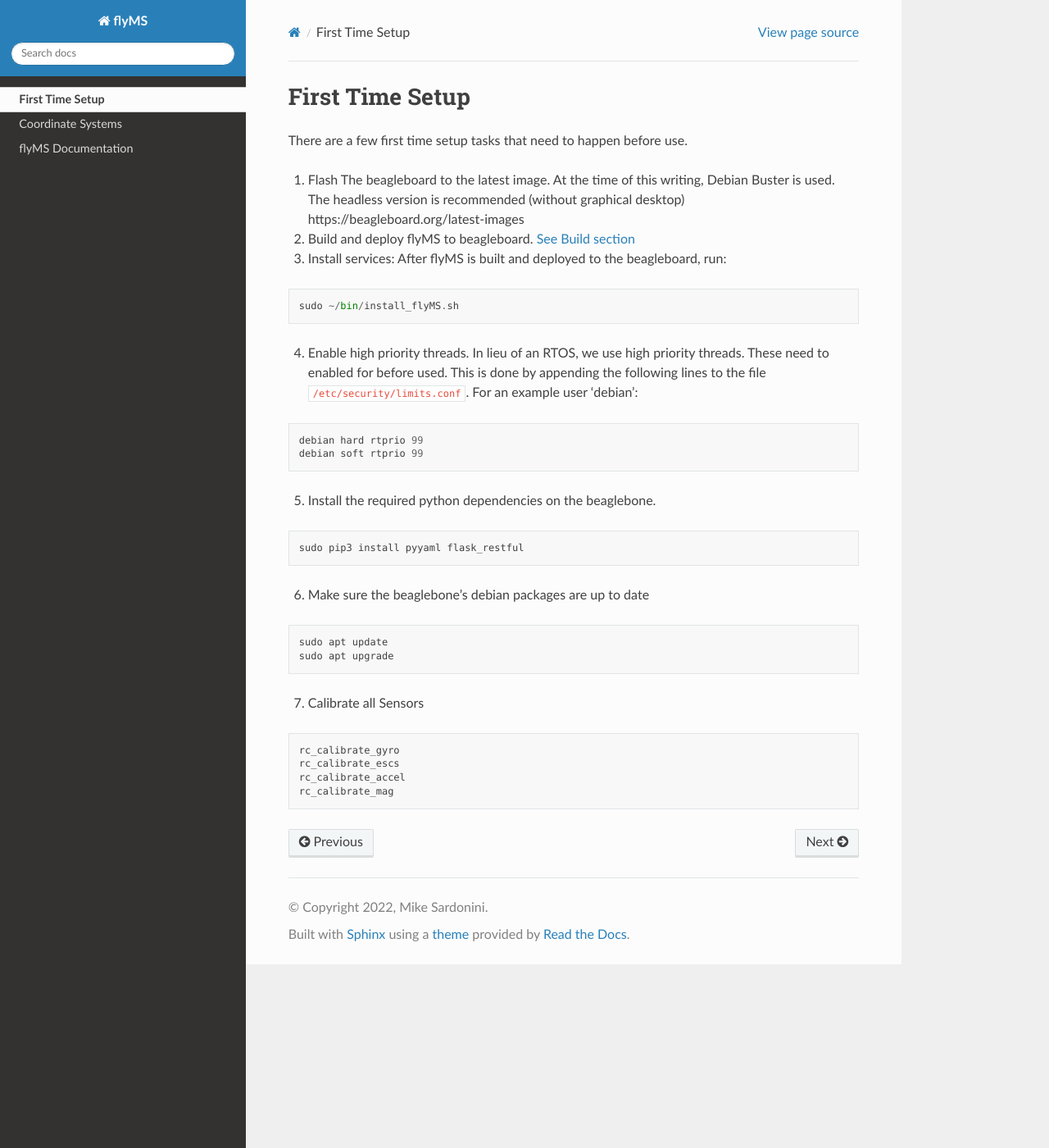
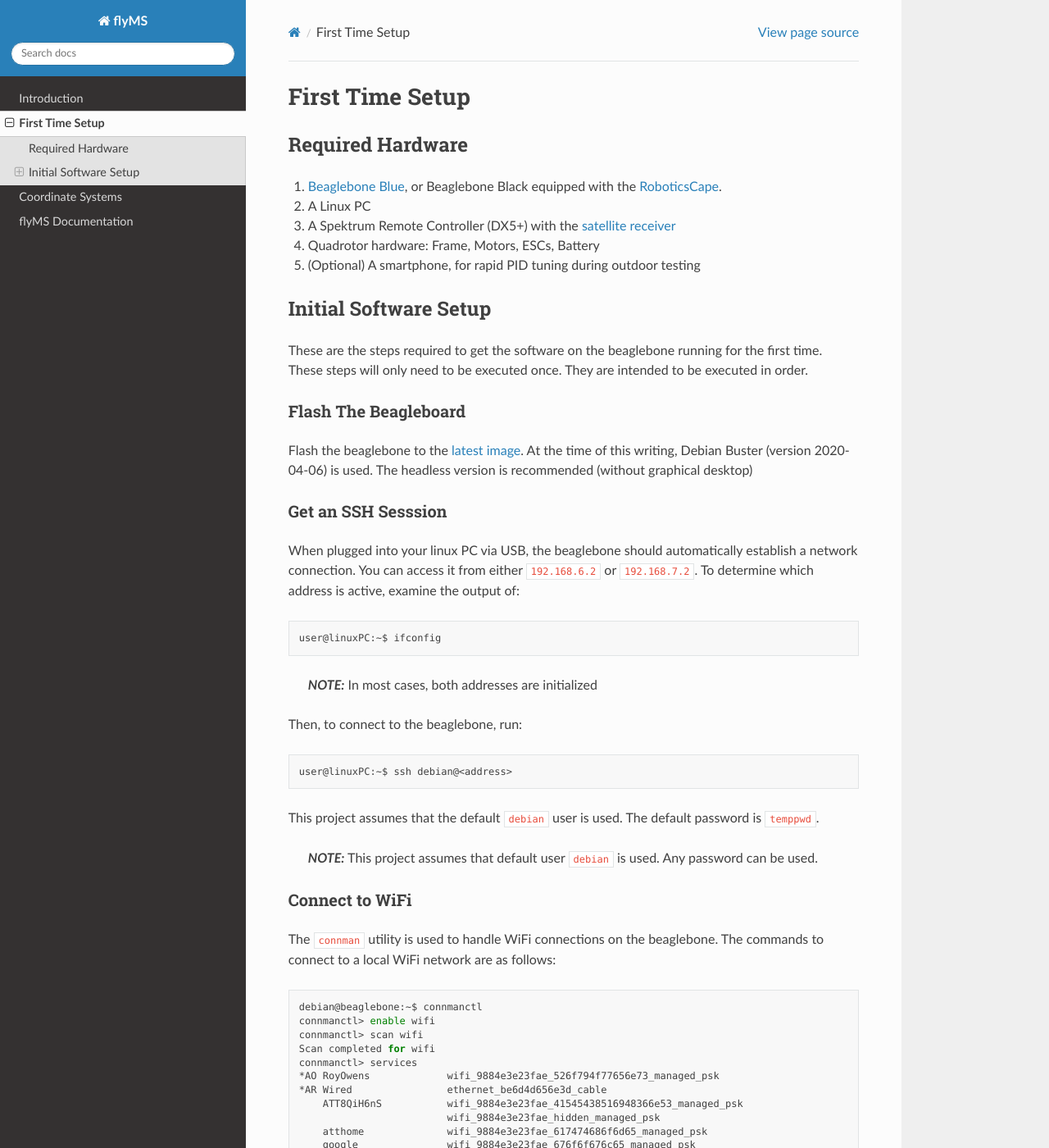
Before and after one commit to msardonini/flyMS, a Sphinx documentation site: the page built from docs/first_time_setup.md, in a window 1280 px wide and 1400 px high. Shown: the whole window at 82% size. Built offline with Sphinx 7.4.7 and the Read the Docs theme 2.0.0, drawn with Linux system fonts in a browser that asks for light colours; pages that are not in the unit, such as notebooks, are missing from menus; some of the changed text lies outside the part shown.

Commit message:
added the first time setup and introduction to the documentation. Still a work in progress, need a few more sections before its complete

````diff
--- a/docs/first_time_setup.md
+++ b/docs/first_time_setup.md
@@ -1,42 +1,102 @@
 # First Time Setup
 
-There are a few first time setup tasks that need to happen before use.
+## Required Hardware
 
-1. Flash The beagleboard to the latest image. At the time of this writing, Debian Buster is used. The headless
-version is recommended (without graphical desktop) https://beagleboard.org/latest-images
+1. [Beaglebone Blue](https://beagleboard.org/blue), or Beaglebone Black equipped with the
+[RoboticsCape](https://www.newark.com/element14/bb-cape-robotics/robotics-cape-9-18-vdc/dp/95Y0637).
+2. A Linux PC
+3. A Spektrum Remote Controller (DX5+) with the
+[satellite receiver](https://www.spektrumrc.com/Products/Default.aspx?ProdID=SPM9645)
+4. Quadrotor hardware: Frame, Motors, ESCs, Battery
+5. (Optional) A smartphone, for rapid PID tuning during outdoor testing
 
-2. Build and deploy flyMS to beagleboard. [See Build section](#build-environment)
+## Initial Software Setup
 
-3. Install services: After flyMS is built and deployed to the beagleboard, run:
-```
-sudo ~/bin/install_flyMS.sh
+These are the steps required to get the software on the beaglebone running for the first time. These steps will only
+need to be executed once. They are intended to be executed in order.
+
+### Flash The Beagleboard
+Flash the beaglebone to the [latest image](https://beagleboard.org/latest-images). At the time of this writing,
+Debian Buster (version 2020-04-06) is used. The headless version is recommended (without graphical desktop)
+
+### Get an SSH Sesssion
+When plugged into your linux PC via USB, the beaglebone should automatically establish a network connection.
+You can access it from either `192.168.6.2` or `192.168.7.2`. To determine which address is active, examine the
+output of:
+
+```bash
+user@linuxPC:~$ ifconfig
 ```
 
-4. Enable high priority threads. In lieu of an RTOS, we use high priority threads. These need to enabled for before
-used. This is done by appending the following lines to the file `/etc/security/limits.conf`.
-For an example user 'debian':
+> **_NOTE:_**  In most cases, both addresses are initialized
+
+Then, to connect to the beaglebone, run:
+
+```bash
+user@linuxPC:~$ ssh debian@<address>
+```
+
+This project assumes that the default `debian` user is used. The default password is `temppwd`.
+
+> **_NOTE:_**  This project assumes that default user `debian` is used. Any password can be used.
+
+### Connect to WiFi
+The `connman` utility is used to handle WiFi connections on the beaglebone. The commands to connect
+to a local WiFi network are as follows:
+
+```bash
+debian@beaglebone:~$ connmanctl
+connmanctl> enable wifi
+connmanctl> scan wifi
+Scan completed for wifi
+connmanctl> services
+*AO RoyOwens             wifi_9884e3e23fae_526f794f77656e73_managed_psk
+*AR Wired                ethernet_be6d4d656e3d_cable
+    ATT8QiH6nS           wifi_9884e3e23fae_41545438516948366e53_managed_psk
+                         wifi_9884e3e23fae_hidden_managed_psk
+    atthome              wifi_9884e3e23fae_617474686f6d65_managed_psk
+    google               wifi_9884e3e23fae_676f6f676c65_managed_psk
+    Starbucks WiFi       wifi_9884e3e23fae_537461726275636b732057694669_managed_psk
+    ATTUxQ5Xi2           wifi_9884e3e23fae_41545455785135586932_managed_psk
+    wifi-2.4G-2B8C       wifi_9884e3e23fae_776966692d322e34472d32423843_managed_none
+    SpectrumSetup-CA     wifi_9884e3e23fae_537065637472756d5
+connmanctl> connect wifi_9884e3e23fae_526f794f77656e73_managed_psk
+connmanctl> exit
+```
+
+In this example, the beaglebone is connecting to the `RoyOwens` network. The `connect` command uses the key adjacent to
+network we want to connect to
+
+> **_NOTE:_**  When typing the network key, tab out for auto-completion!
+
+### Update aptitude packages.
+This will take some time if it's the first upgrade since flashing.
+
+```bash
+debian@beaglebone:~$ sudo apt update
+debian@beaglebone:~$ sudo apt upgrade
+```
+
+### Build and Deploy
+Build and deploy flyMS to beagleboard. [See Build section](#build-environment)
+
+### Install flyMS services:
+After flyMS is built and deployed to the beagleboard, run the following script:
 
 ```
-debian hard rtprio 99
-debian soft rtprio 99
+debian@beaglebone:~$ sudo ~/bin/install_flyMS.sh
 ```
 
-5. Install the required python dependencies on the beaglebone.
-```
-sudo pip3 install pyyaml flask_restful
-```
+A reboot is required after installing. When it's completed, all the flyMS services will be active
 
-6. Make sure the beaglebone's debian packages are up to date
-```
-sudo apt update
-sudo apt upgrade
-```
+### Connect to the flyMS Webserver
+TODO: explain this section!
 
-7. Calibrate all Sensors
 
-```
-rc_calibrate_gyro
-rc_calibrate_escs
-rc_calibrate_accel
-rc_calibrate_mag
-```
+### Calibrate Sensors and Hardware
+From the flyMS webserver, calibrate all sensors and hardware
+    * gyroscopes
+    * accelerometers
+    * magnetometer
+    * DSM (remote control commands)
+    * ESCs (if the hardware requires this)
````
Also changed, not shown: README.md (+1 -2 lines), docs/coordinate_systems.md (+1 -1 lines), docs/index.md (+1 -0 lines), docs/introduction.md (added, +21 -0 lines), 1 other file.
